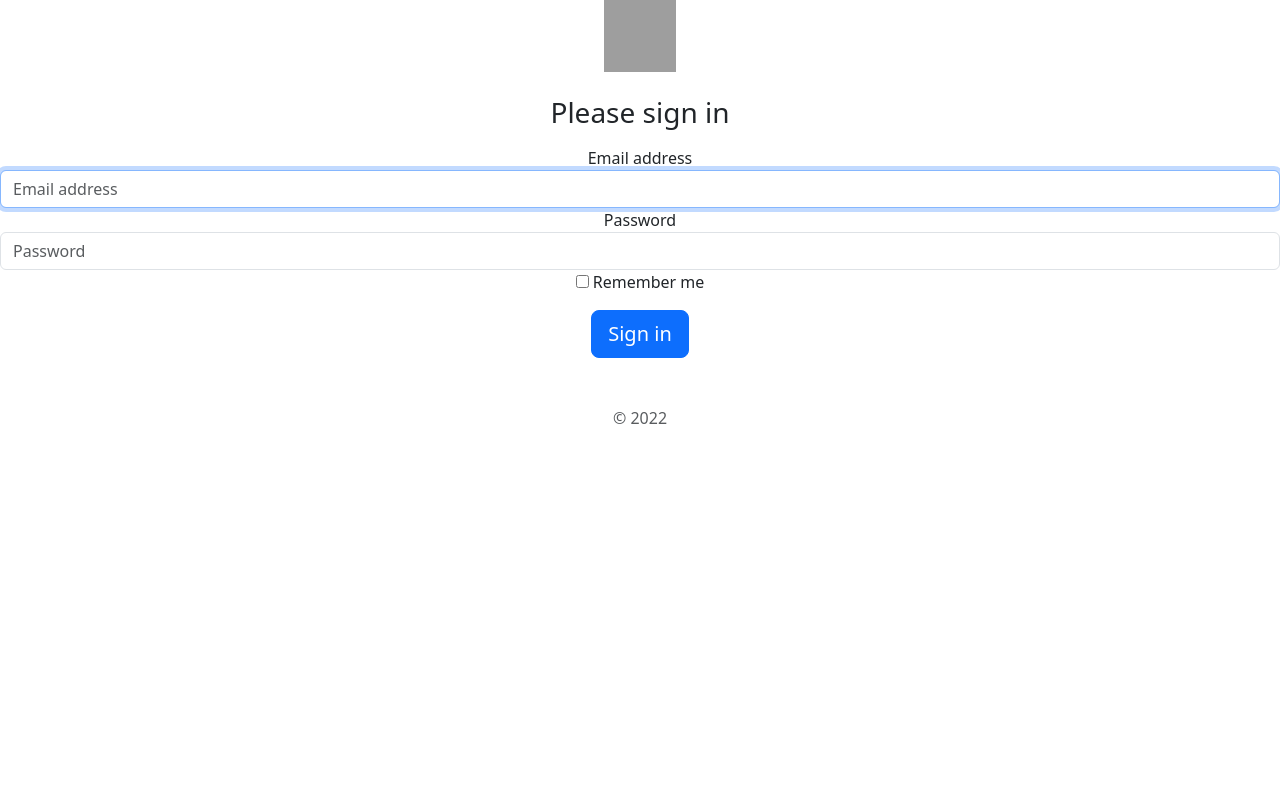
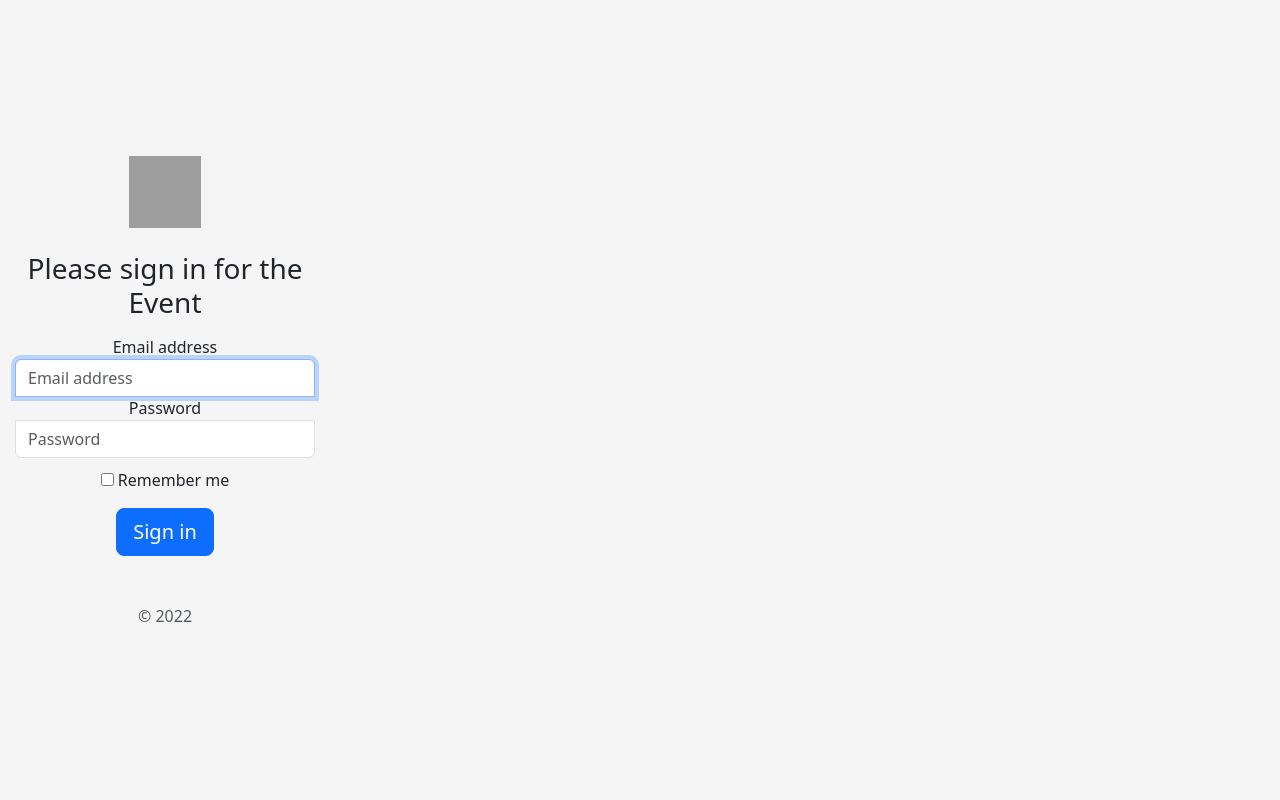
Before and after one commit to Krzysiek4me/Serwis-agregujacy, a Django app: page / in a window 1280 px wide. Run offline with Django 3.2, Linux system fonts and the light colour scheme; some libraries are stand-ins or nearby versions; grey boxes are pictures that could not be loaded.

Commit message:
poprawiono sign in - bootstarp

```diff
--- a/templates/sign_up.html
+++ b/templates/sign_up.html
@@ -1,3 +1,4 @@
+{% load static %}
 <!doctype html>
 <head>
     <meta charset="utf-8">
@@ -6,21 +7,22 @@
     <meta name="author" content="">
     <link rel="icon" href="/docs/4.0/assets/img/favicons/favicon.ico">
 
-    <title>Signin Template for Bootstrap</title>
+    <title>Serwis agregujacy Logowanie </title>
 
     <link rel="canonical" href="https://getbootstrap.com/docs/4.0/examples/sign-in/">
 
     <!-- Bootstrap core CSS -->
-    <link href="/dist/css/bootstrap.min.css" rel="stylesheet">
+    <link href="{% static 'dist/css/bootstrap.min.css' %}" rel="stylesheet">
 
     <!-- Custom styles for this template -->
-    <link href="signin.css" rel="stylesheet">
+    <link href="{% static 'signin.css' %}" rel="stylesheet" type="text/css">
+
   </head>
 
   <body class="text-center">
     <form class="form-signin">
       <img class="mb-4" src="https://getbootstrap.com/docs/4.0/assets/brand/bootstrap-solid.svg" alt="" width="72" height="72">
-      <h1 class="h3 mb-3 font-weight-normal">Please sign in</h1>
+      <h1 class="h3 mb-3 font-weight-normal">Please sign in for the Event</h1>
       <label for="inputEmail" class="sr-only">Email address</label>
       <input type="email" id="inputEmail" class="form-control" placeholder="Email address" required="" autofocus="">
       <label for="inputPassword" class="sr-only">Password</label>
--- /dev/null
+++ b/users/static/signin.css
@@ -0,0 +1,33 @@
+html,
+body {
+  height: 100%;
+}
+
+body {
+  display: flex;
+  align-items: center;
+  padding-top: 40px;
+  padding-bottom: 40px;
+  background-color: #f5f5f5;
+}
+
+.form-signin {
+  max-width: 330px;
+  padding: 15px;
+}
+
+.form-signin .form-floating:focus-within {
+  z-index: 2;
+}
+
+.form-signin input[type="email"] {
+  margin-bottom: -1px;
+  border-bottom-right-radius: 0;
+  border-bottom-left-radius: 0;
+}
+
+.form-signin input[type="password"] {
+  margin-bottom: 10px;
+  border-top-left-radius: 0;
+  border-top-right-radius: 0;
+}
```
